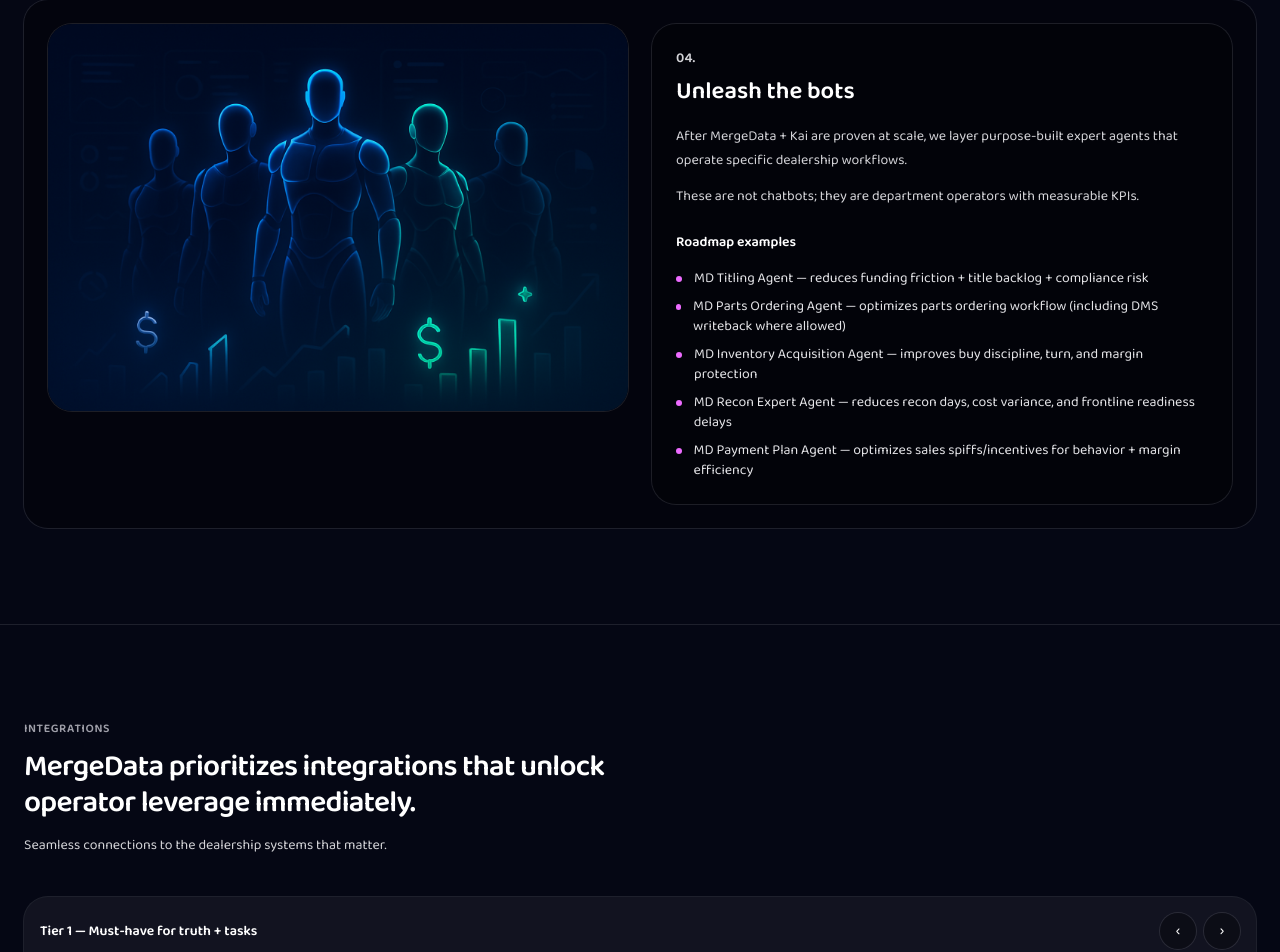
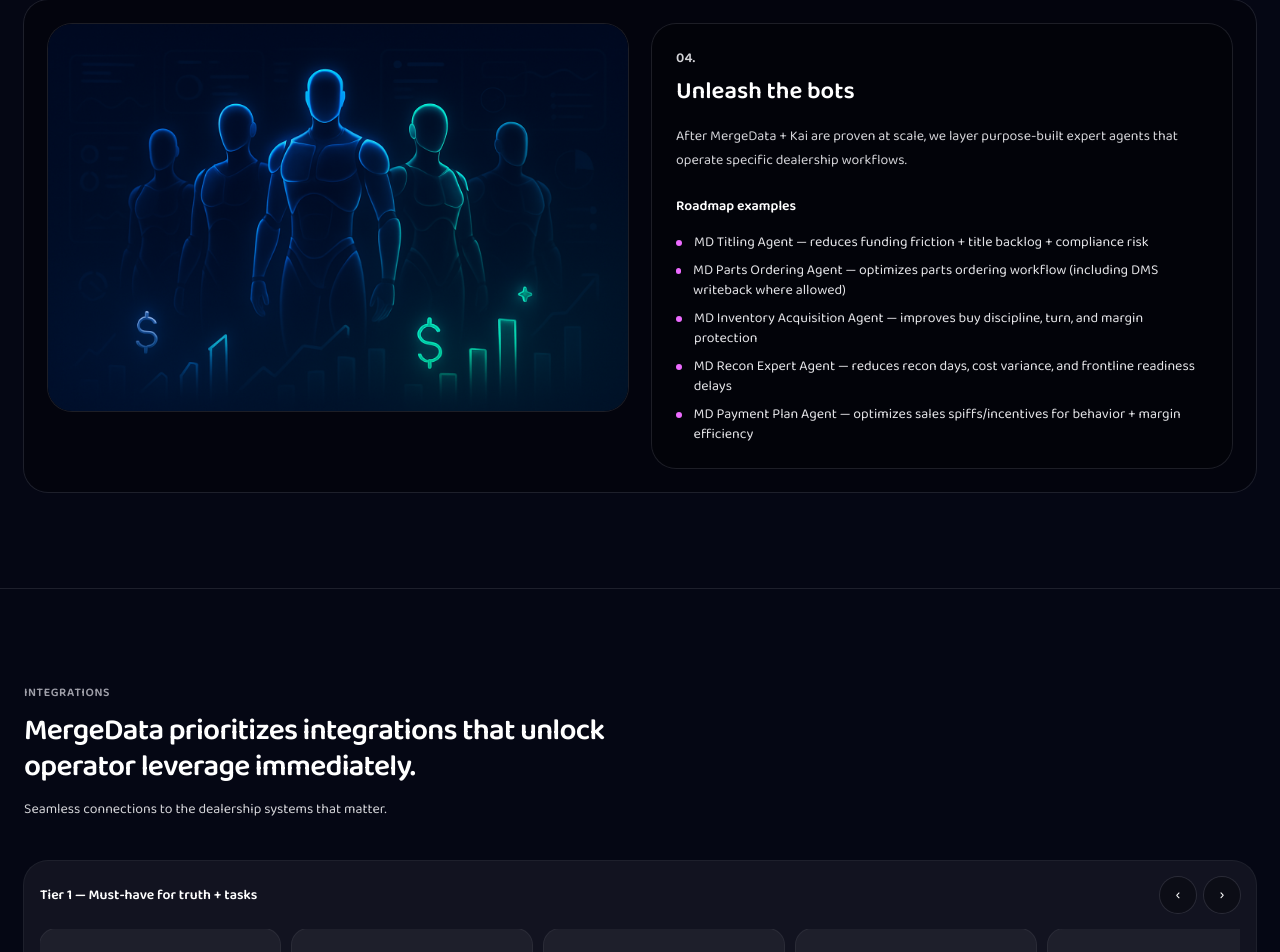
Before and after one commit to wpageiii/mergedata-ai-web, a Next.js app: page / in a window 1280 px wide. Shown: the part 3367-4319 px from the top of the page. Built offline with nearby package versions, Linux system fonts and the light colour scheme.

Commit message:
Remove redundant KPI line in Unleash the bots section

```diff
--- a/src/app/page.tsx
+++ b/src/app/page.tsx
@@ -349,9 +349,6 @@
                   <p className="mt-4 text-sm leading-6 text-zinc-300">
                     After MergeData + Kai are proven at scale, we layer purpose-built expert agents that operate specific dealership workflows.
                   </p>
-                  <p className="mt-3 text-sm leading-6 text-zinc-300">
-                    These are not chatbots; they are department operators with measurable KPIs.
-                  </p>
 
                   <div className="mt-6">
                     <div className="text-sm font-semibold text-white">Roadmap examples</div>
```
